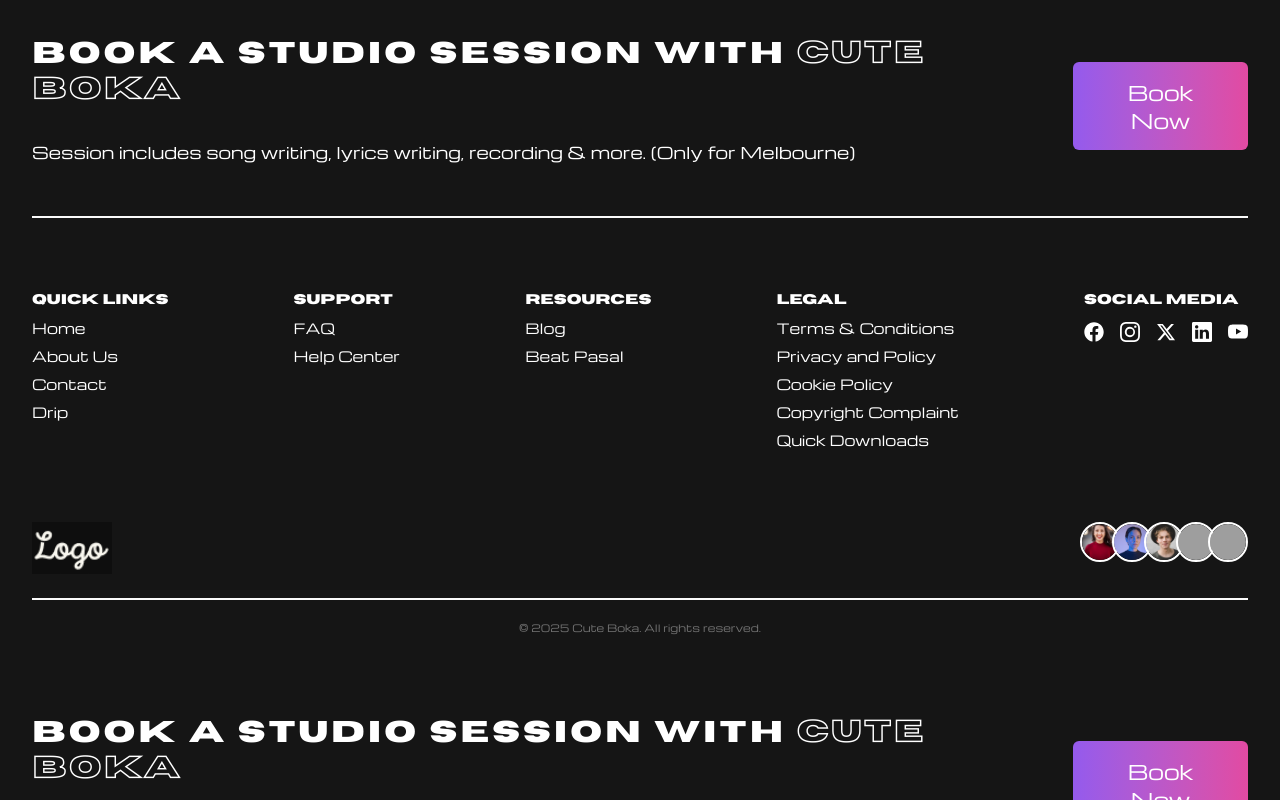
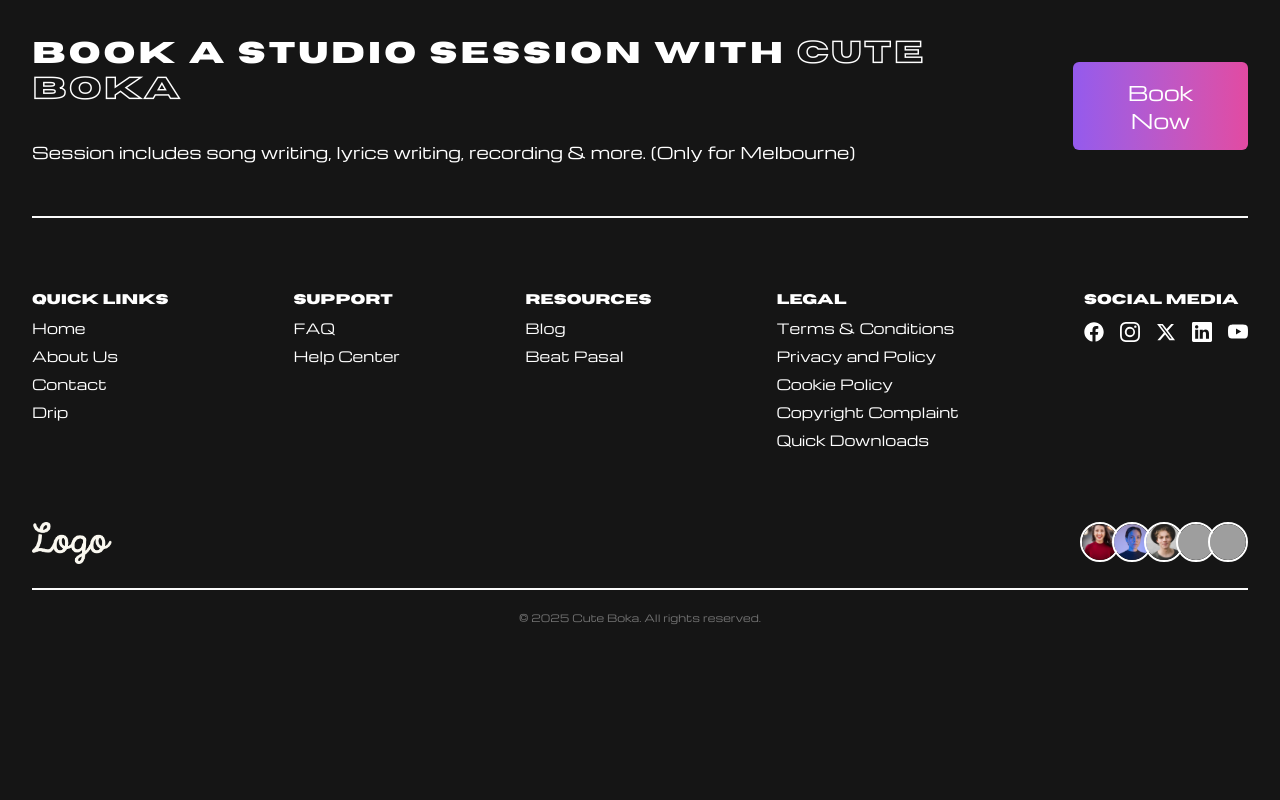
Before and after one commit to SujanBudhaMagar/cute-bokaa, a Next.js app: page / in a window 1280 px wide. Shown: the part 2876-3676 px from the top of the page. After the commit the page ends 3521 px from the top, so only its background shows below. Built offline with nearby package versions, Linux system fonts and the light colour scheme; grey boxes are pictures that could not be loaded.

Commit message:
solve conflict issue

```diff
--- a/src/app/(Home_Routes)/page.tsx
+++ b/src/app/(Home_Routes)/page.tsx
@@ -166,8 +166,6 @@
       {/* Mixing Pro  */}
 
 
-      <Footer/>
-
     </div>
   );
 };
--- a/src/components/Footer.tsx
+++ b/src/components/Footer.tsx
@@ -157,7 +157,7 @@
         {/* Social Media */}
       </div>
       <div className="hidden md:flex justify-between">
-        <Image src="/img/logo.png" alt="none" height={80} width={80} />
+        <Image src="/img/Logo-wide 1.png" alt="none" height={80} width={80} />
         <div className="flex -space-x-2">
           {FooterImage.map((item, idx) => (
             <div
```
